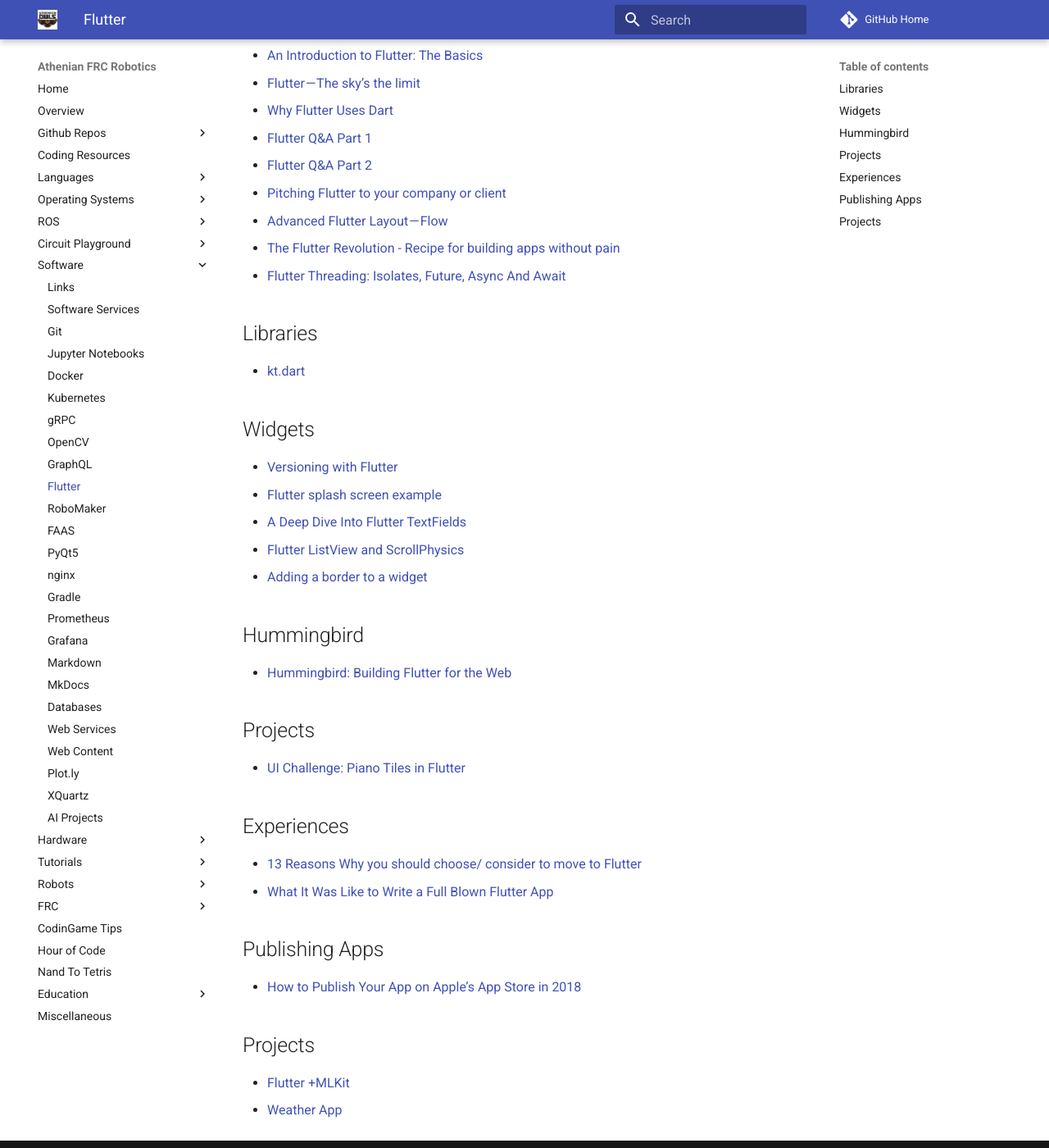
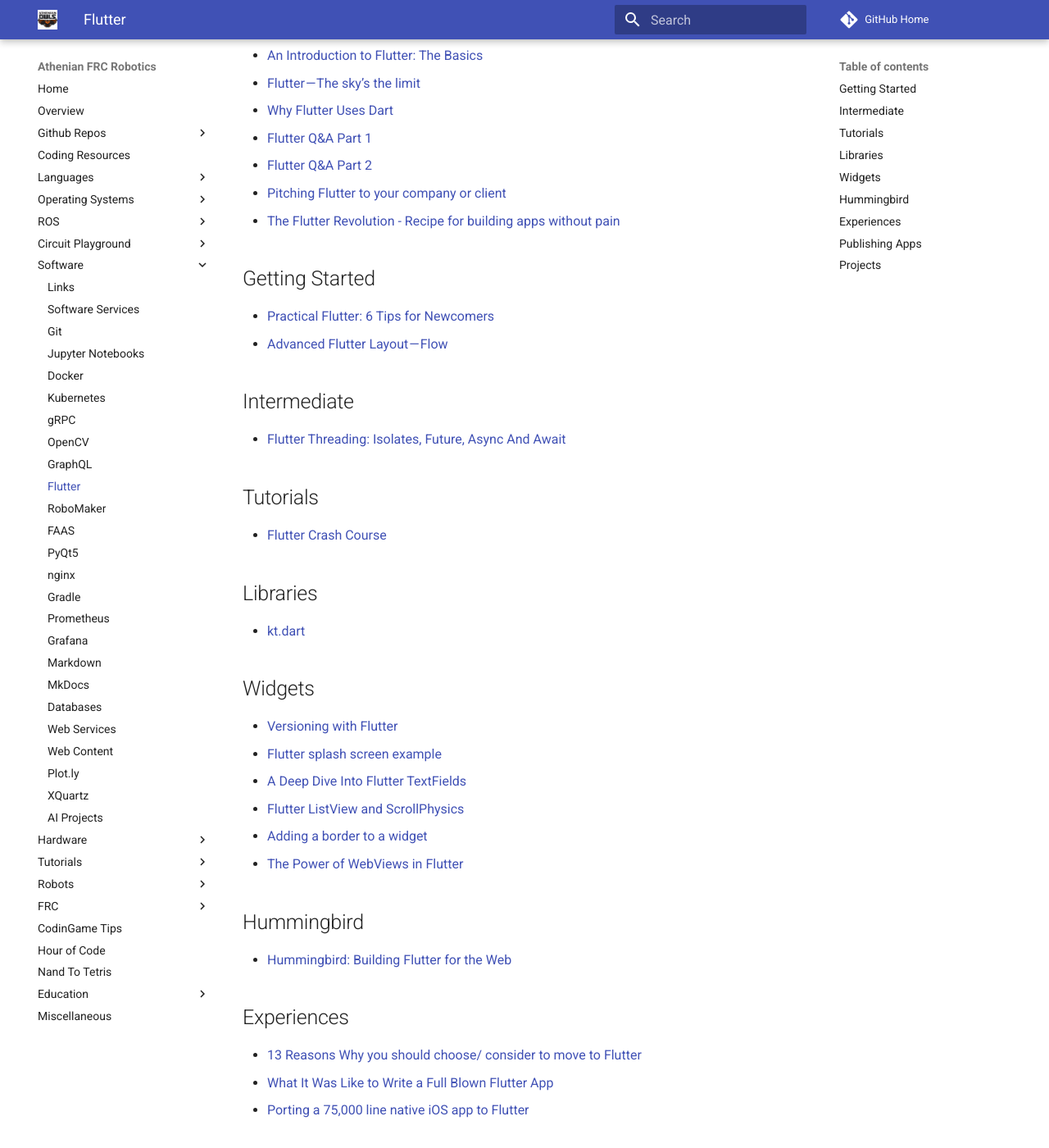
Before and after one commit to athenian-robotics/athenian-robotics-mkdocs, an MkDocs documentation site: the page built from docs/flutter.md, in a window 1280 px wide and 1400 px high, scrolled down 259 px. Shown: the whole window at 82% size. Built offline with MkDocs 1.6.1 and Material for MkDocs 9.7.7, drawn with Linux system fonts in a browser that asks for light colours; comment, search, counter and statistics services are not loaded; some of the changed text lies outside the part shown.

Commit message:
Update docs

```diff
--- a/docs/flutter.md
+++ b/docs/flutter.md
@@ -10,9 +10,17 @@
 * [Flutter Q&A Part 1](https://medium.com/flutter-community/flutter-live-recap-askflutter-questions-and-answers-part-1-9b80753a16a1)
 * [Flutter Q&A Part 2](https://medium.com/flutter-community/flutter-live-recap-askflutter-questions-and-answers-part-2-e4d962f3f270)
 * [Pitching Flutter to your company or client](https://medium.com/flutter-io/https-medium-com-flutter-io-pitching-flutter-2d4f494e47d1)
+* [The Flutter Revolution - Recipe for building apps without pain](https://speakerdeck.com/shuaib/the-flutter-revolution-recipe-for-building-apps-without-pain)
+
+## Getting Started
+* [Practical Flutter: 6 Tips for Newcomers](https://hackernoon.com/practical-flutter-my-personal-6-tips-for-newcomers-dfbe44a29246)
 * [Advanced Flutter Layout — Flow](https://medium.com/flutter-community/advanced-flutter-layout-flow-32300bf3b7b3)
-* [The Flutter Revolution - Recipe for building apps without pain](https://speakerdeck.com/shuaib/the-flutter-revolution-recipe-for-building-apps-without-pain)
+
+## Intermediate
 * [Flutter Threading: Isolates, Future, Async And Await](https://buildflutter.com/flutter-threading-isolates-future-async-and-await/)
+
+## Tutorials
+* [Flutter Crash Course](https://fluttercrashcourse.com)
 
 ## Libraries
 * [kt.dart](https://github.com/passsy/kt.dart)
@@ -23,20 +31,22 @@
 * [A Deep Dive Into Flutter TextFields](https://medium.com/flutter-community/a-deep-dive-into-flutter-textfields-f0e676aaab7a)
 * [Flutter ListView and ScrollPhysics](https://medium.com/flutter-community/flutter-listview-and-scrollphysics-a-detailed-look-7f0912df2754)
 * [Adding a border to a widget](https://medium.com/@studymongolian/adding-a-border-to-a-widget-in-flutter-d387bc5d7cff)
+* [The Power of WebViews in Flutter](https://medium.com/flutter-io/the-power-of-webviews-in-flutter-a56234b57df2)
 
 ## Hummingbird
 * [Hummingbird: Building Flutter for the Web](https://medium.com/flutter-io/hummingbird-building-flutter-for-the-web-e687c2a023a8)
 
-## Projects
-* [UI Challenge: Piano Tiles in Flutter](https://medium.com/flutter-community/ui-challenge-piano-tiles-in-flutter-19bc56139fda)
-
 ## Experiences
 * [13 Reasons Why you should choose/ consider to move to Flutter](https://medium.com/flutter-community/13-reasons-why-you-should-choose-consider-to-move-to-flutter-in-2019-24323ee259c1)
 * [What It Was Like to Write a Full Blown Flutter App](https://hackernoon.com/what-it-was-like-to-write-a-full-blown-flutter-app-330d8202825b)
+* [Porting a 75,000 line native iOS app to Flutter](https://medium.com/flutter-community/porting-a-75-000-line-native-ios-app-to-flutter-57c6571c57b4)
 
 ## Publishing Apps
 * [How to Publish Your App on Apple’s App Store in 2018](https://medium.com/@the_manifest/how-to-publish-your-app-on-apples-app-store-in-2018-f76f22a5c33a)
 
 ## Projects
-* [Flutter +MLKit](https://medium.com/flutter-community/flutter-mlkit-8039ec66b6a)
+* [UI Challenge: Piano Tiles in Flutter](https://medium.com/flutter-community/ui-challenge-piano-tiles-in-flutter-19bc56139fda)
+* [Creating Minesweeper in Flutter](https://medium.com/flutter-community/creating-minesweeper-in-flutter-12c74486324f)
+* [Flutter+MLKit](https://medium.com/flutter-community/flutter-mlkit-8039ec66b6a)
 * [Weather App](https://medium.com/flutter-community/weather-app-with-flutter-bloc-e24a7253340d)
+* [Flutter: Google Translate part 1](https://blog.usejournal.com/flutter-google-translate-part-1-63b50c93d873)
```
Also changed, not shown: docs/databases.md (+1 -0 lines), docs/kotlin.md (+7 -1 lines), docs/python.md (+3 -0 lines).
